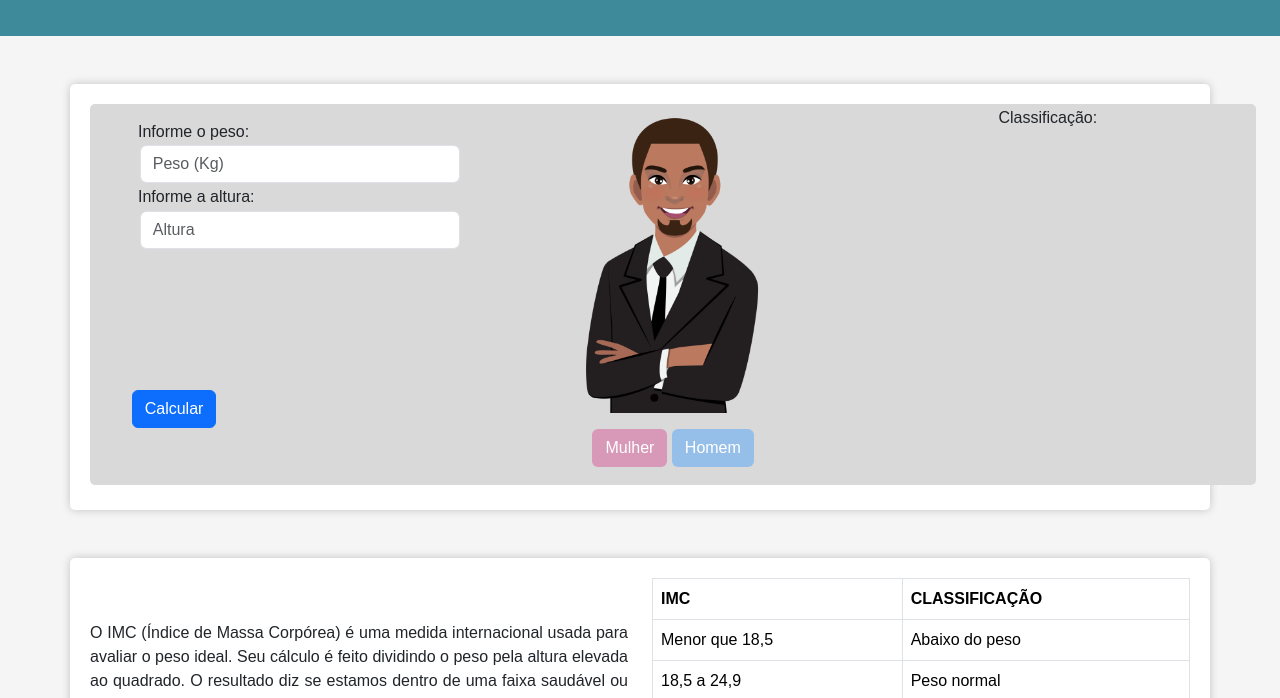
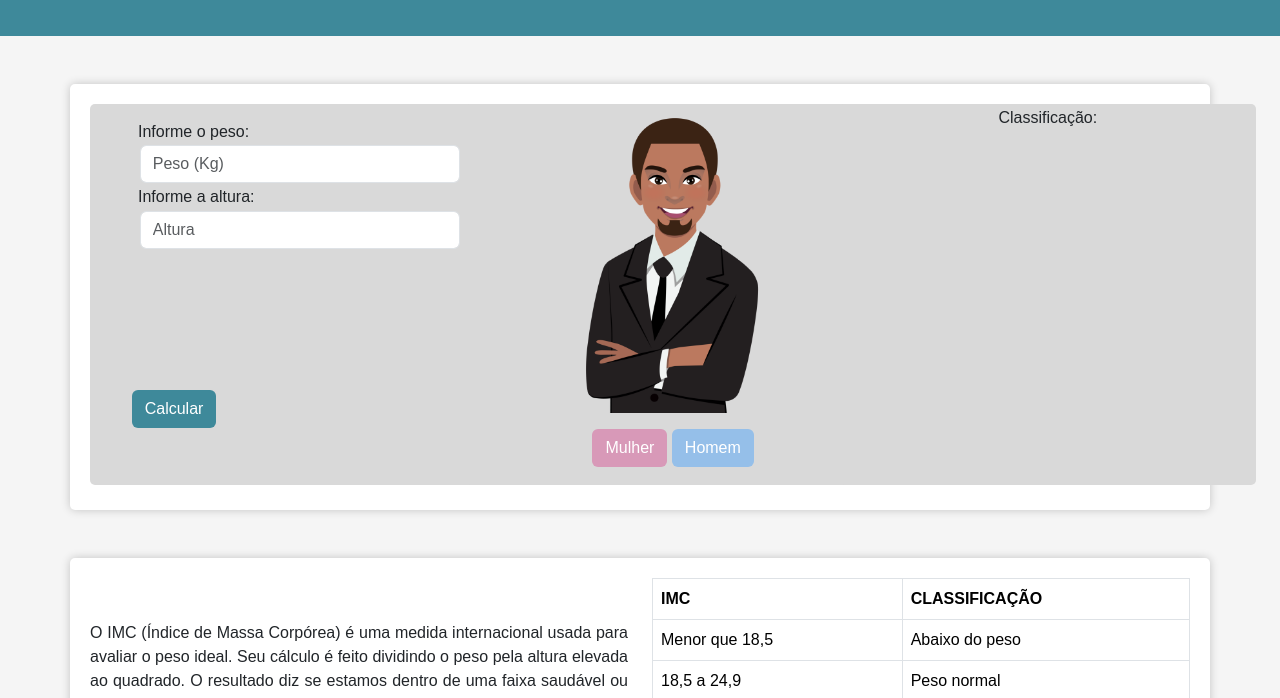
Before and after one commit to francineyaraujoo/IMC, a plain HTML site: page index.html in a window 1280 px wide. Shown: the part 102-800 px from the top of the page. Drawn offline with nearby package versions, Linux system fonts and the light colour scheme.

Commit message:
Atualizada

```diff
--- a/css/style.css
+++ b/css/style.css
@@ -67,6 +67,7 @@ body {
 
   .calcular {
     margin: 22% 0 6% 10%;
+    color: #fff;
   }
 
   .resultado {
--- a/index.html
+++ b/index.html
@@ -27,7 +27,7 @@
             <label for="altura" class="form-label">Informe a altura:</label>
             <input type="number" class="form-control" placeholder="Altura" id="altura" />
           </form>
-          <button class="btn btn-primary calcular" onclick="imc()">Calcular</button>
+          <button class="btn calcular" onclick="imc()" style="background-color:#3E899A;;">Calcular</button>
         </div>
       </div>
       <div class="col-sm-4">
```
